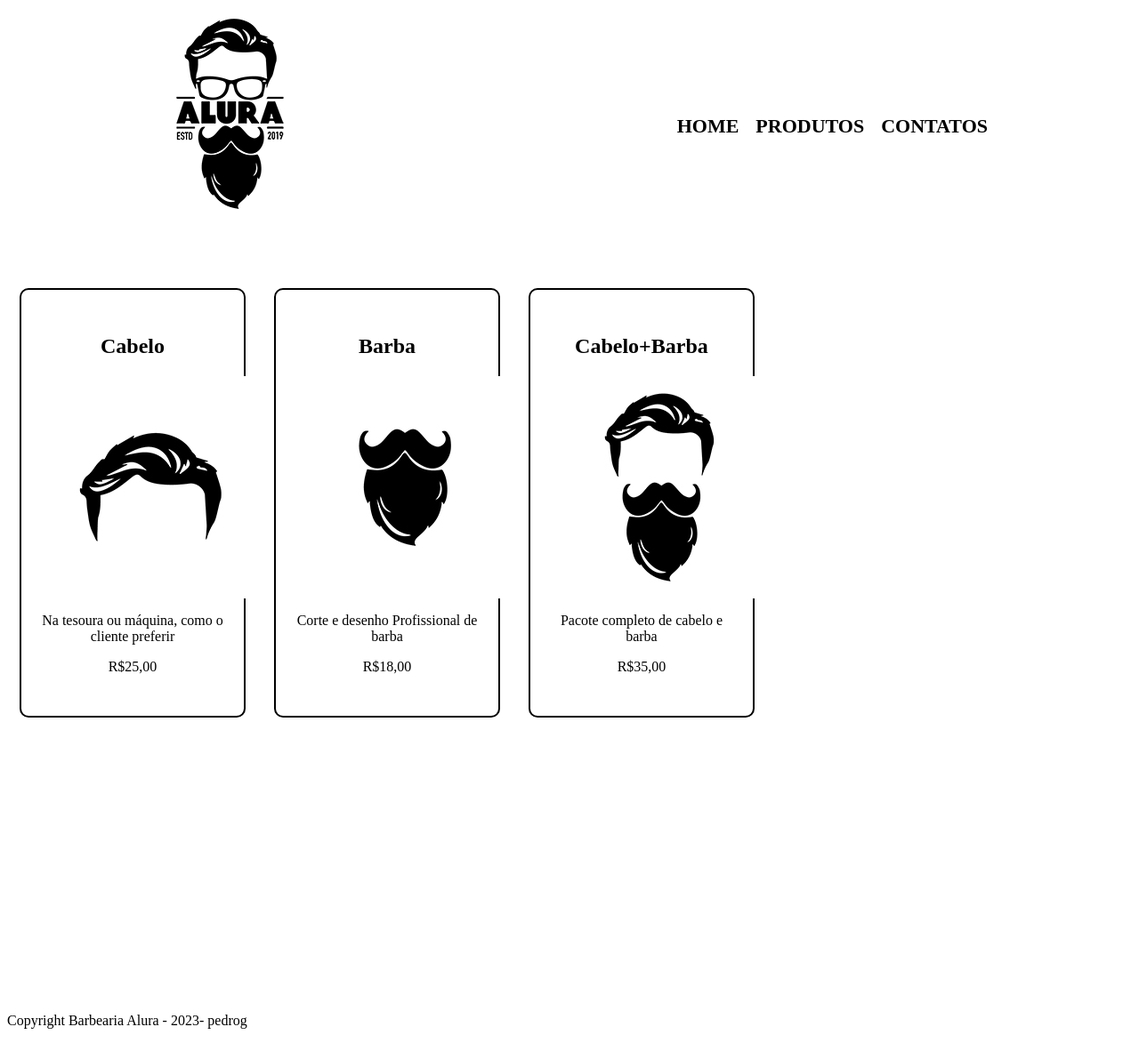
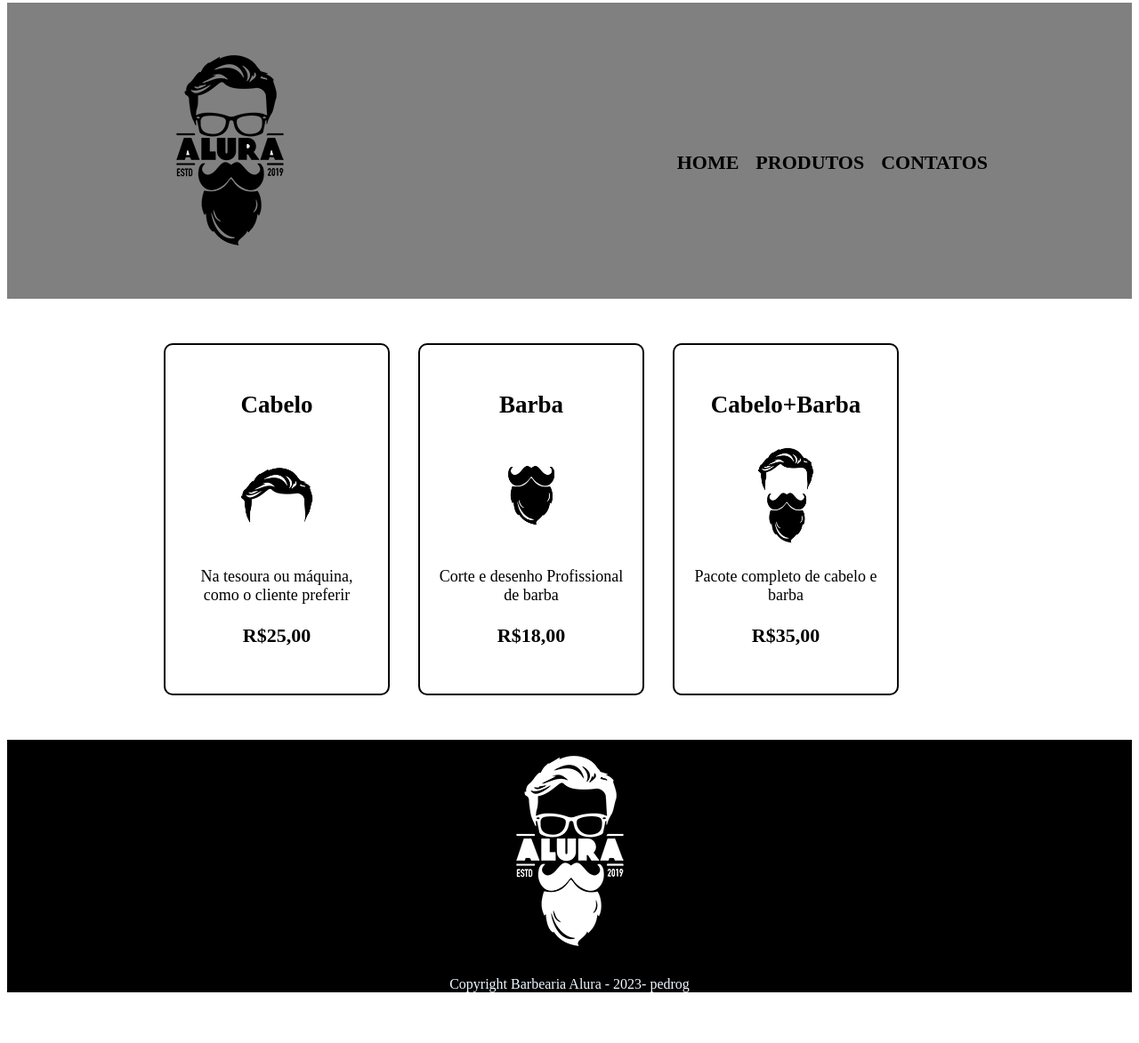
Before and after one commit to netopedrogaspar/barbearia-AluraHomePedrog1b, a plain HTML site: page Index.html in a window 1280 px wide. Shown: the part 5-1178 px from the top of the page at 89% size. After the commit the page ends 1137 px from the top, so only its background shows below. Drawn offline with Linux system fonts and the light colour scheme.

Commit message:
Update style.css
aaa

```diff
--- a/style.css
+++ b/style.css
@@ -1,4 +1,4 @@
-cabeçalho{background-color: gray;
+.cabeçalho{background-color: gray;
     padding: 20px;}
 
     nav{position: absolute;
@@ -6,7 +6,17 @@ cabeçalho{background-color: gray;
         right: 0;}
 
     nav li{display: inline;
-    margin: 0 0 0 15px;}
+    margin:0 0 0 15px;}
+
+
+    nav a:hover{color: blueviolet;
+                  font-weight: bold;}
+
+
+
+
+
+
 
     nav a {text-transform: uppercase;
            color: black;
@@ -16,13 +26,15 @@ cabeçalho{background-color: gray;
 
            .caixa{position: relative;
                   width: 940px;
-    margin: 0 auto;}
+                  margin:0 auto;}
+
 
         .produtos{
            width: 940px;
-        margin: 0 Uto;
+           margin: 0 auto;
            padding: 50px 0;
     }
+
 
       .produtos li{
         display: inline-block;
@@ -37,15 +49,22 @@ cabeçalho{background-color: gray;
     }
     .produtos li:hover {
          border-color: blueviolet;
+
     }
 
       .produtos li:active {
           border-color: blueviolet;
+
       }
 
-        .produtos h2{ :hover h2{
-            font-size: 40px;
+      .produtos li:hover h2{
+            font-size: 40px ;
+
       }
+
+
+
+
 
 
       .produtos h2{
@@ -58,6 +77,7 @@ cabeçalho{background-color: gray;
 
     }
 
+
      .preço{
         font-size: 22px;
         font-weight: bold;
@@ -65,5 +85,97 @@ cabeçalho{background-color: gray;
 
       .foto{width: 60%;}
 
-    footer { background-color: black;
-    color: white; }
+      footer{background-color: black;
+             text-align: center;
+        color: aliceblue;}
+
+.cabeçalho{background-color: gray;
+padding: 20px;}
+
+nav{position: absolute;
+top: 110px;
+right: 0;}
+
+nav li{display: inline;
+margin:0 0 0 15px;}
+
+
+nav a:hover{color: blueviolet;
+font-weight: bold;}
+
+
+
+
+
+
+
+nav a {text-transform: uppercase;
+color: black;
+font-weight: bold;
+font-size: 22px;
+text-decoration: none;}
+
+.caixa{position: relative;
+width: 940px;
+margin:0 auto;}
+
+
+.produtos{
+width: 940px;
+margin: 0 auto;
+padding: 50px 0;
+}
+
+
+.produtos li{
+display: inline-block;
+text-align: center;
+width: 27%;
+vertical-align: top;
+margin: 0 1.5%;
+padding: 30px 20px;
+box-sizing: border-box;
+border: 2px solid black;
+border-radius: 10px;
+}
+.produtos li:hover {
+border-color: blueviolet;
+
+}
+
+.produtos li:active {
+border-color: blueviolet;
+
+}
+
+.produtos li:hover h2{
+font-size: 40px ;
+
+}
+
+
+
+
+
+
+.produtos h2{
+font-size: 27px;
+font-weight: bold;
+}
+
+.descrição{
+font-size: 18px;
+
+}
+
+
+.preço{
+font-size: 22px;
+font-weight: bold;
+}
+
+.foto{width: 60%;}
+
+footer{background-color: black;
+text-align: center;
+color: aliceblue;}
```
Lines whose indentation alone changed are shown as unchanged.
